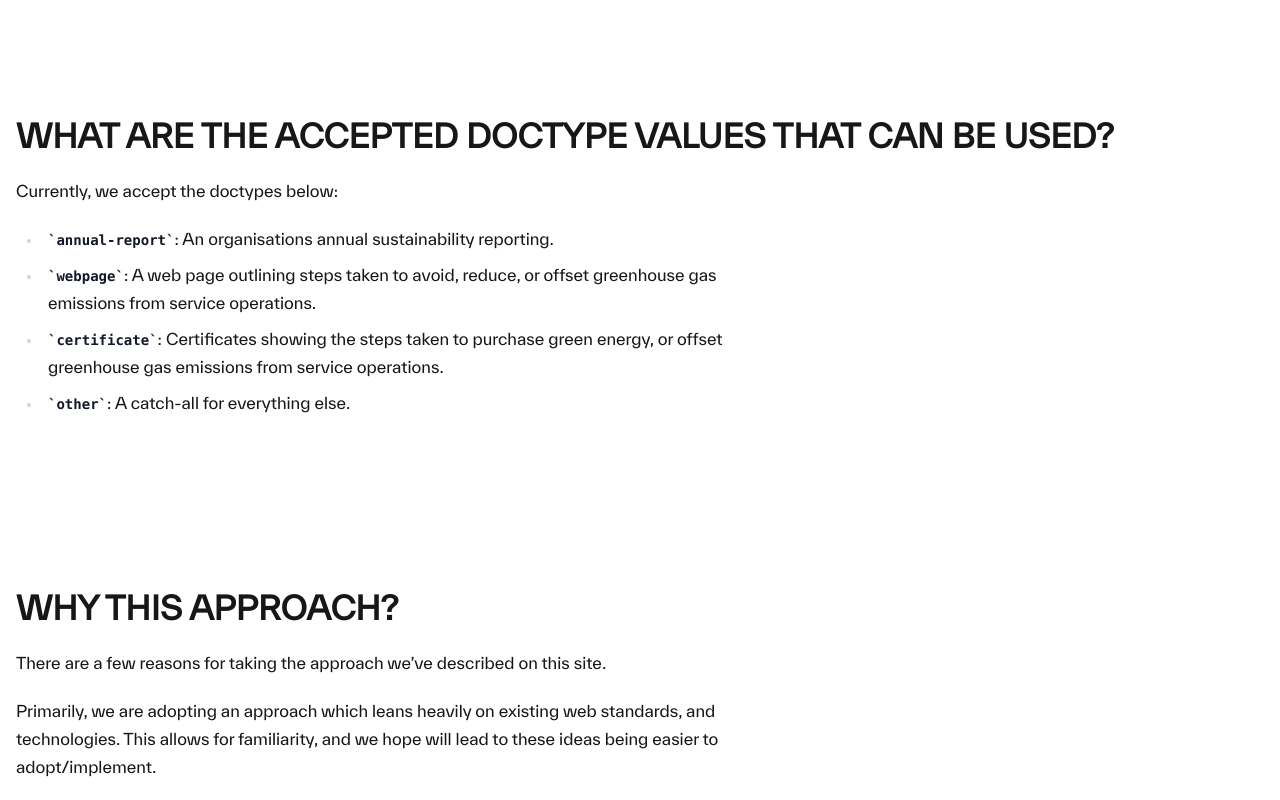
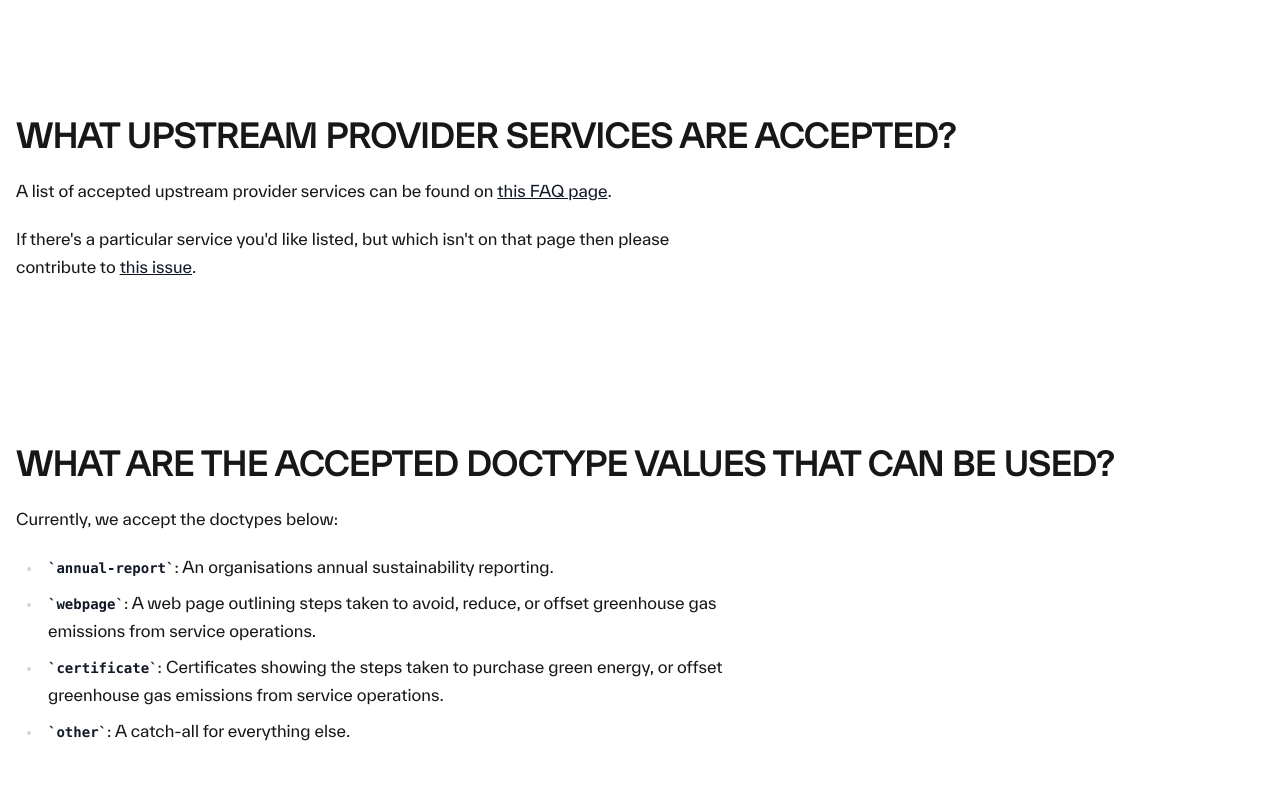
Before and after one commit to thegreenwebfoundation/carbon-txt-site, a SvelteKit app: page /faq in a window 1280 px wide. Shown: the part 860-1660 px from the top of the page. Built offline with nearby package versions, Linux system fonts and the light colour scheme.

Commit message:
add service link to faq

```diff
--- a/src/routes/faq/+page.svelte
+++ b/src/routes/faq/+page.svelte
@@ -36,6 +36,16 @@
 				> to keep updated with progress.
 			</p>
 		</div>
+	</Faq>
+	<Faq>
+		<span slot="question">What upstream provider services are accepted?</span>
+		<span class="prose" slot="answer">
+			<p>A list of accepted upstream provider services can be found on <a href="/faq/services">this FAQ page</a>.</p>
+			<p>
+				If there's a particular service you'd like listed, but which isn't on that page then please contribute to <a href="https://github.com/thegreenwebfoundation/carbon.txt/issues/17">this issue</a
+				>.
+			</p>
+		</span>
 	</Faq>
 	<Faq>
 		<span slot="question">What are the accepted doctype values that can be used?</span>
```
